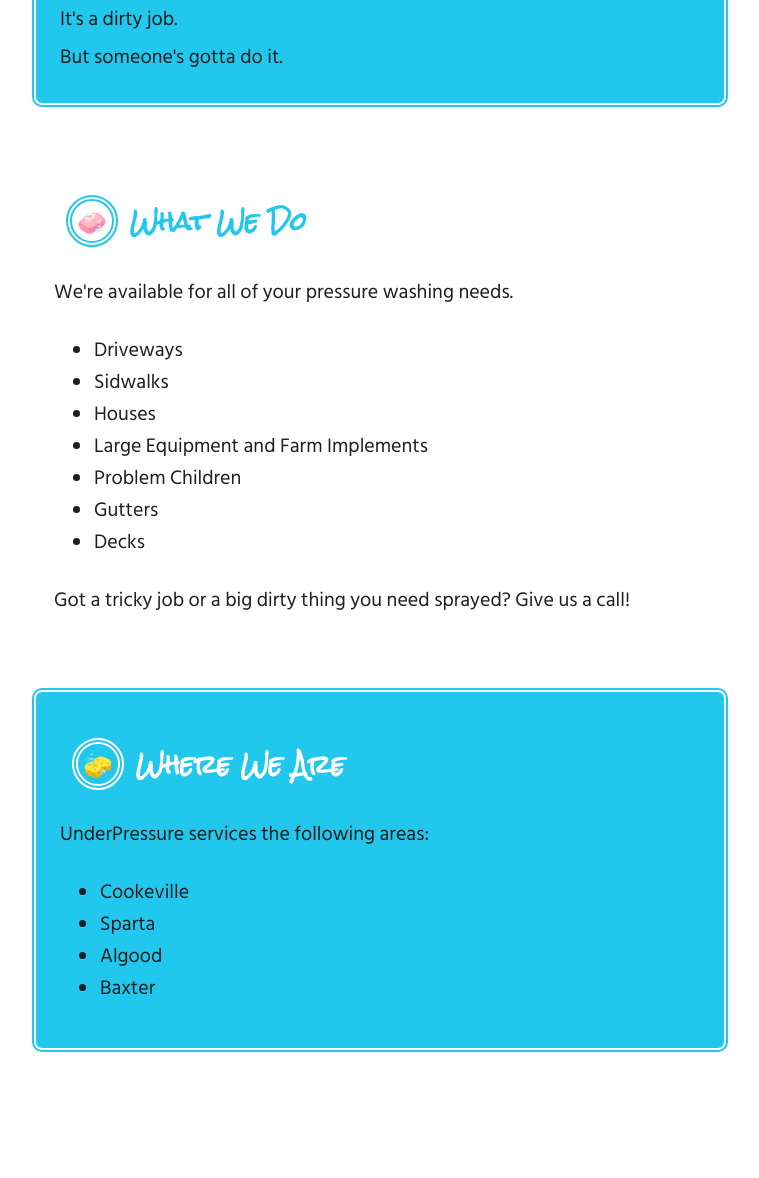
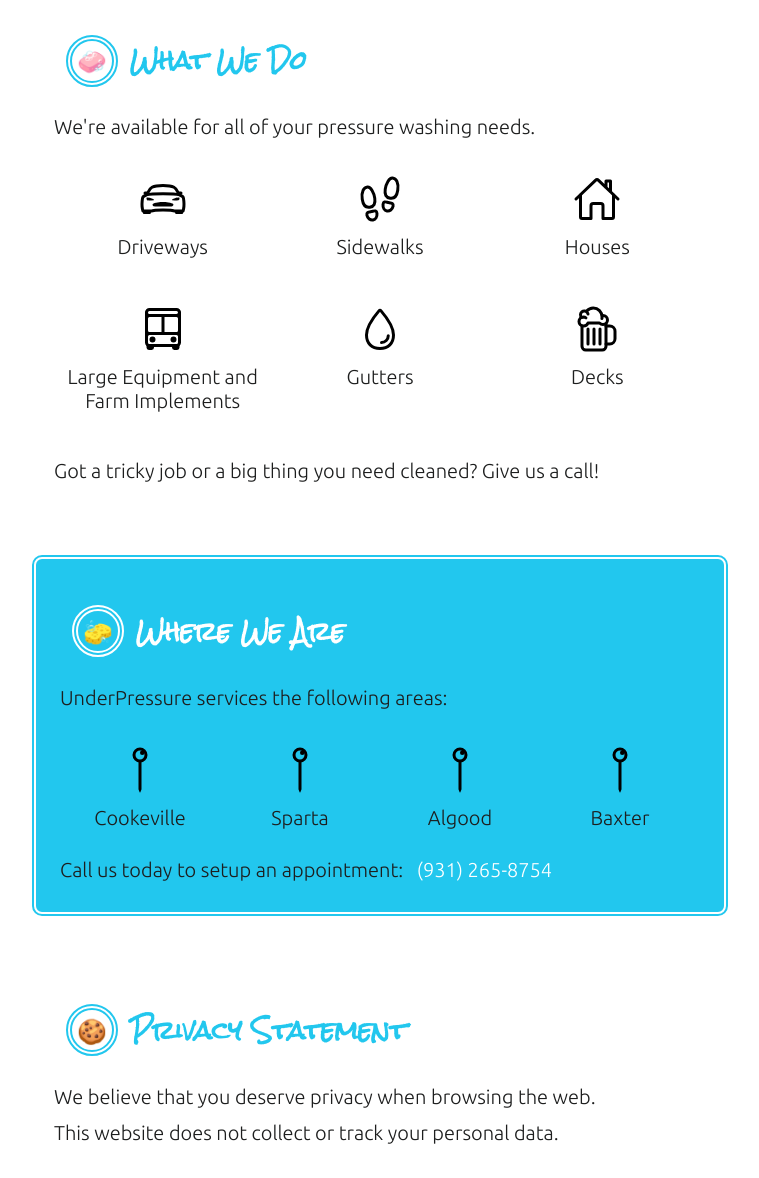
Before and after one commit to DigitalDaring/UnderPressure, a plain HTML site: page index.html in a window 1280 px wide. Shown: the part 1019-2197 px from the top of the page, without its empty margins (260-1019 px from the left). Before the commit the page ends 2093 px from the top, so only its background shows below. Drawn offline with Linux system fonts and the light colour scheme.

Commit message:
Updated images and text and also added a privacy statement

```diff
--- a/index.html
+++ b/index.html
@@ -1,7 +1,7 @@
 <html>
     <head>
         <link rel="preconnect" href="https://fonts.gstatic.com">
-        <link href="https://fonts.googleapis.com/css2?family=Hind+Siliguri&family=Rock+Salt&display=swap" rel="stylesheet">
+        <link href="https://fonts.googleapis.com/css2?family=Hind+Siliguri&family=Rock+Salt&family=Ubuntu:wght@300&display=swap" rel="stylesheet">
         <link rel="stylesheet" href="./under-pressure.css"/>
         <meta name="viewport" content="width=device-width,initial-scale=1,minimum-scale=1">
         <script src="https://kit.fontawesome.com/f333b7658f.js" crossorigin="anonymous"></script>
@@ -15,39 +15,70 @@
         <section class="bright who-we-are">
             <h2><icon>🪣</icon>Who We Are</h2>
             <div class="split-section">
-                <img src="./assets/tom_face.png" srcset="./assets/tom_face.png 1x, ./assets/tom_face@2x.png 2x, ./assets/tom_face@3x.png 3x" alt="Picture of owner looking epic">
+                <img src="./assets/the_embreys.png" srcset="./assets/the_embreys.png 1x, ./assets/the_embreys@2x.png 2x, ./assets/the_embreys@3x.png 3x" alt="Picture of owners looking epic">
                 <div class="right-hand-side">
-                    <h3>Thomas Embry is a man of action. </h3>
-                    <p>It's no secret that the world is filled with dirty driveways and clogged gutters.&nbsp;&nbsp;Something has to be done, and someone needs to step up to fix this mess.</p>
-                    <p>Tom is cleaning up the streets, and he wants to help you tackle whatever you need pressure washed.</p>
-                    <p>It's a dirty job.</p>
-                    <p>But someone's gotta do it.</p>
+                    <p>A local, family operated small business focused on providing pressure washing services to Cookeville and the surrounding area.</p>
                 </div>
             </div>
         </section>
         <section class="what-we-do">
             <h2><icon>🧼</icon>What We Do</h2>
             <p>We're available for all of your pressure washing needs.</p>
-            <ul>
-                <li>Driveways</li>
-                <li>Sidwalks</li>
-                <li>Houses</li>
-                <li>Large Equipment and Farm Implements</li>
-                <li>Problem Children</li>
-                <li>Gutters</li>
-                <li>Decks</li>
+            <ul class="icon-list">
+                <li>
+                    <img src="assets/icons/car-sport-outline.svg" alt="icon of car">
+                    <span>Driveways</span>
+                </li>
+                <li>
+                    <img src="assets/icons/footsteps-outline.svg" alt="icon of footsteps">
+                    <span>Sidewalks</span>
+                </li>
+                <li>
+                    <img src="assets/icons/home-outline.svg" alt="icon of house">
+                    <span>Houses</span>
+                </li>
+                <li>
+                    <img src="assets/icons/bus-outline.svg" alt="icon of bus">
+                    <span>Large Equipment and Farm Implements</span>
+                </li>
+                <li>
+                    <img src="assets/icons/water-outline.svg" alt="icon of water droplet">
+                    <span>Gutters</span>
+                </li>
+                <li>
+                    <img src="assets/icons/beer-outline.svg" alt="icon of beer mug">
+                    <span>Decks</span>
+                </li>
             </ul>
-            <p>Got a tricky job or a big dirty thing you need sprayed?  Give us a call!</p>
+            <p>Got a tricky job or a big thing you need cleaned?  Give us a call!</p>
         </section>
         <section class="bright where-we-are">
             <h2><icon>🧽</icon>Where We Are</h2>
             <p>UnderPressure services the following areas:</p>
-            <ul>
-                <li>Cookeville</li>
-                <li>Sparta</li>
-                <li>Algood</li>
-                <li>Baxter</li>
+            <ul class="icon-list four-wide">
+                <li>
+                    <img src="assets/icons/pin-outline.svg" alt="icon of a pin">
+                    <span>Cookeville</span>
+                </li>
+                <li>
+                    <img src="assets/icons/pin-outline.svg" alt="icon of a pin">
+                    <span>Sparta</span>
+                </li>
+                <li>
+                    <img src="assets/icons/pin-outline.svg" alt="icon of a pin">
+                    <span>Algood</span>
+                </li>
+                <li>
+                    <img src="assets/icons/pin-outline.svg" alt="icon of a pin">
+                    <span>Baxter</span>
+                </li>
             </ul>
+            <p class="call-us-end">Call us today to setup an appointment: &nbsp; <a href="tel:931-265-8754" aria-label="Phone number for business">(931) 265-8754</a></p>
+        </section>
+        <section class="privacy-statement">
+            <h2><icon>🍪</icon>Privacy Statement</h2>
+            <p>We believe that you deserve privacy when browsing the web.</p>
+            <p>This website does not collect or track your personal data.</p>
         </section>
     </body>
 </html>
--- a/under-pressure.css
+++ b/under-pressure.css
@@ -8,7 +8,7 @@ html, body {
     --color-desaturated: #C7CFD0;
     --color-shadowed: #1D1E1E;
     --font-accent: 'Rock Salt', cursive;
-    --font-standard: 'Hind Siliguri', sans-serif;
+    --font-standard: 'Ubuntu', sans-serif;
 }
 
 body {
@@ -136,10 +136,66 @@ section img {
     margin-top: 6px;;
 }
 
+ul.icon-list {
+    display: flex;
+    flex-direction: column;
+    margin: 0;
+    margin-left: 24px;
+    padding: 0;
+}
+
+ul.icon-list li {
+    display: flex;
+    flex-direction: row;
+    align-items: center;
+}
+
+ul.icon-list li img {
+    width: 48px;
+    height: 48px;
+}
+
+.call-us-end a {
+    color: var(--color-clean) !important;
+    text-decoration: none;
+}
 
 @media only screen and (min-width: 700px) {
     section.bright {
         border: 6px double var(--color-clean);
         border-radius: 12px;
     }
+
+    ul.icon-list {
+        display: grid;
+        grid-template-columns: 1fr 1fr 1fr;
+        grid-template-rows: 1fr 1fr;
+        margin: 24px 0;
+    }
+
+    ul.icon-list.four-wide {
+        grid-template-columns: 1fr 1fr 1fr 1fr;
+        grid-template-rows: 1fr;
+    }
+
+    ul.icon-list li {
+        display: flex;
+        flex-direction: column;
+        align-items: center;
+        justify-content: center;
+    }
+
+    ul.icon-list li img {
+        margin-right: 0;
+    }
+
+    ul.icon-list li span {
+        width: 100%;
+        text-align: center;
+        min-height: 64px;
+    }
+
+    .call-us-end {
+        margin-top: -36px;
+    }
 }
```
Also changed, not shown: assets/icons/beer-outline.svg (added), assets/icons/boat-outline.svg (added), assets/icons/bus-outline.svg (added), assets/icons/business-outline.svg (added), assets/icons/car-sport-outline.svg (added), assets/icons/earth-outline.svg (added), assets/icons/footsteps-outline.svg (added), assets/icons/hammer-outline.svg (added), assets/icons/home-outline.svg (added), assets/icons/pin-outline.svg (added), assets/icons/sparkles-outline.svg (added), assets/icons/storefront-outline.svg (added), assets/icons/trail-sign-outline.svg (added), assets/icons/train-outline.svg (added), 4 more files.
